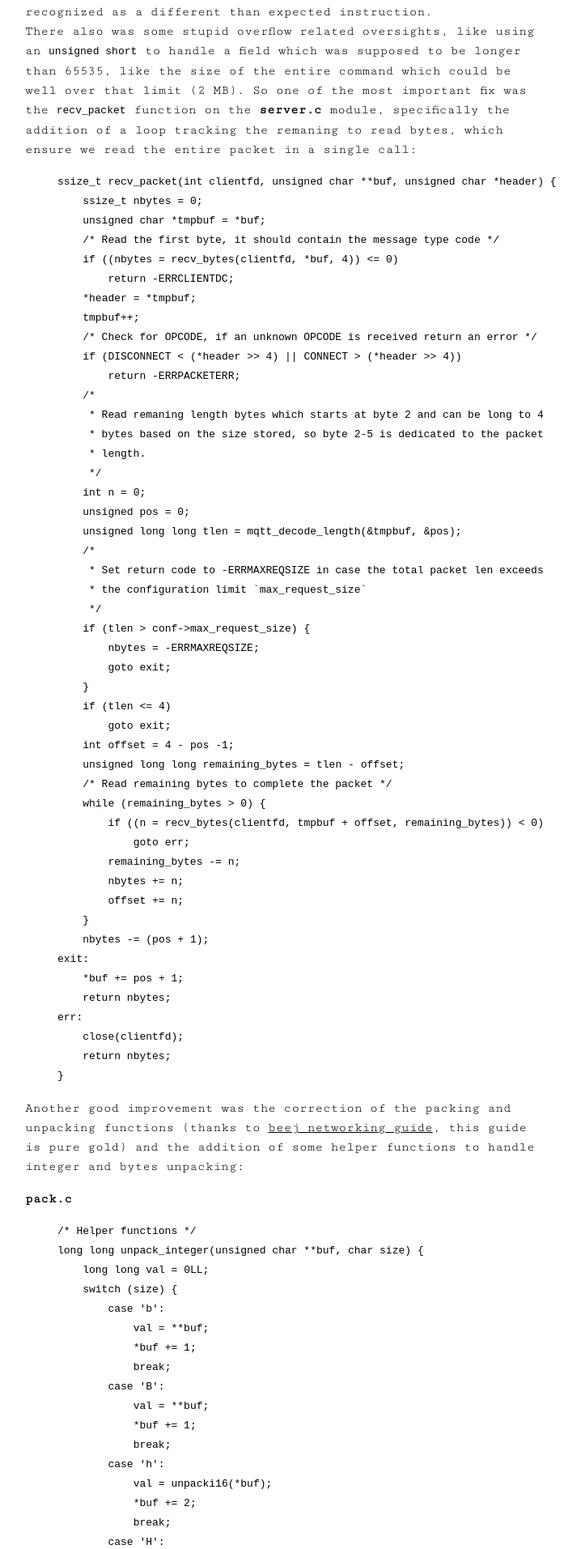
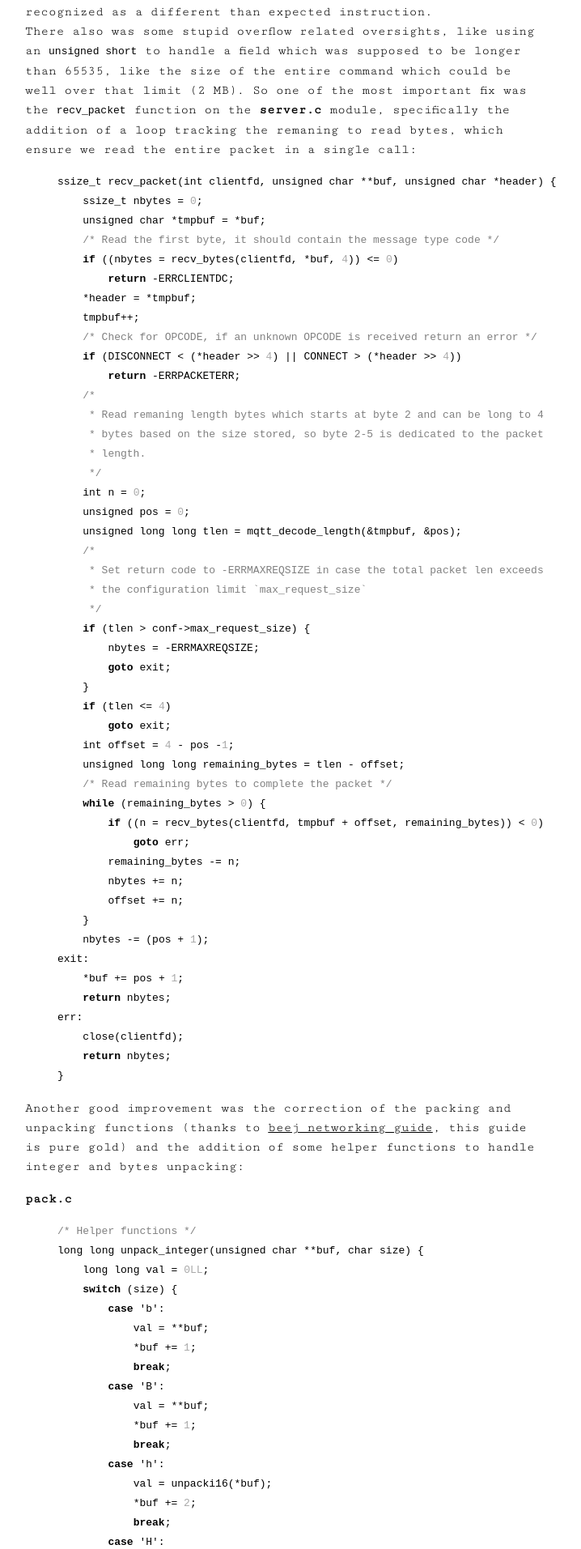
Before and after one commit to codepr/codepr.github.io, a Jekyll site: the page built from _posts/2019-09-25-sol-mqtt-broker-bonus.md, in a window 1280 px wide. Shown: the part 2532-4445 px from the top of the page at 81% size, without its empty margins (293-1011 px from the left). Built offline with Jekyll 4.4.1, drawn with Linux system fonts in a browser that asks for light colours.

Commit message:
Better highlight for code, still minimal

```diff
--- a/assets/css/style.css
+++ b/assets/css/style.css
@@ -30,6 +30,18 @@ a:link, a:visited	{
 
 a:hover	{
 	text-decoration: underline;
+}
+
+.s, .cm, .c1 {
+    color: grey
+}
+
+.k, .kn {
+    font-weight: 700
+}
+
+.mi {
+    color: darkgray
 }
 
 
```
